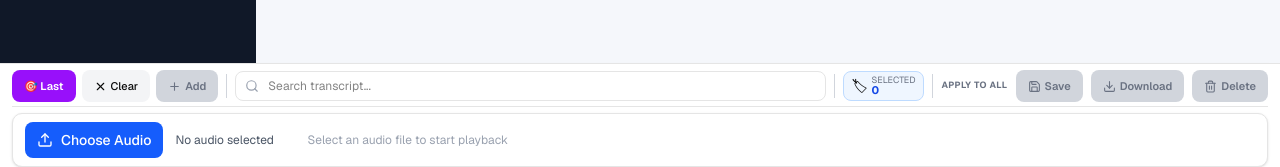
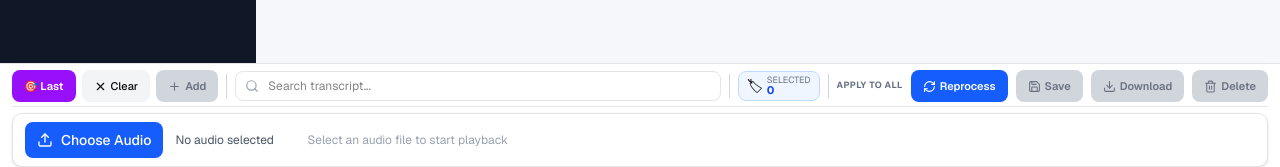
Before and after one commit to jayarcanonigo/audio-intelligence, a Next.js app: page /ad-editor/1 in a window 1280 px wide. Shown: the part 627-794 px from the top of the page. Built offline with nearby package versions, Linux system fonts and the light colour scheme; no server answers.

Commit message:
Add hour filter support for advertisement reprocessing

```diff
--- a/app/ad-editor/[id]/page.tsx
+++ b/app/ad-editor/[id]/page.tsx
@@ -14,6 +14,7 @@ import {
   getAdvertisementsByProjectHour,
   createAdvertisement,
   getAdvertisements,
+  reprocessAdvertisements,
   getSegmentHours,
 } from "@/services/api";
 import { Download, Save, Trash2, Plus, Search, X, RefreshCw } from "lucide-react";
@@ -208,6 +209,46 @@ export default function AdEditorPage() {
 
 }, [projectId]);
 
+const handleReprocessAds = async () => {
+  try {
+
+    const hour =
+      broadcastHour === "all"
+        ? undefined
+        : Number(broadcastHour);
+
+
+    const result = await reprocessAdvertisements(
+      projectId,
+      hour
+    );
+
+
+    toast.success(
+      `🔄 ${result.updated} advertisements reprocessed`
+    );
+
+
+    // reload only selected hour
+    await loadLogs({
+      silent: true
+    });
+
+
+  } catch (error) {
+
+    console.error(
+      "REPROCESS ERROR",
+      error
+    );
+
+
+    toast.error(
+      "Failed to reprocess advertisements"
+    );
+
+  }
+};
   const handleRefresh = () => {
     loadLogs();
   };
@@ -1037,6 +1078,14 @@ const handleCenterLastCompleted = () => {
           Apply to All
         </span>
 
+      {/* Reprocess */}
+      <button
+        onClick={handleReprocessAds}
+        className="flex h-8 items-center gap-1 rounded-md bg-blue-600 px-3 text-[11px] font-semibold text-white hover:bg-blue-700"
+      >
+        <RefreshCw size={13} />
+        Reprocess
+      </button>
         {/* Save */}
         <button
           onClick={handleSaveAllSegments}
--- a/services/api.ts
+++ b/services/api.ts
@@ -344,3 +344,32 @@ export async function getSegmentHours(projectId: number) {
 
   return res.json();
 }
+
+export async function reprocessAdvertisements(
+  projectId: number,
+  hour?: number
+) {
+
+  const url =
+    `${API_URL}/advertisements/project/${projectId}/reprocess` +
+    (hour !== undefined
+      ? `?hour=${hour}`
+      : "");
+
+
+  const res = await fetch(url, {
+    method: "POST",
+  });
+
+
+  if (!res.ok) {
+
+    throw new Error(
+      "Failed to reprocess advertisements"
+    );
+
+  }
+
+
+  return res.json();
+}
```
